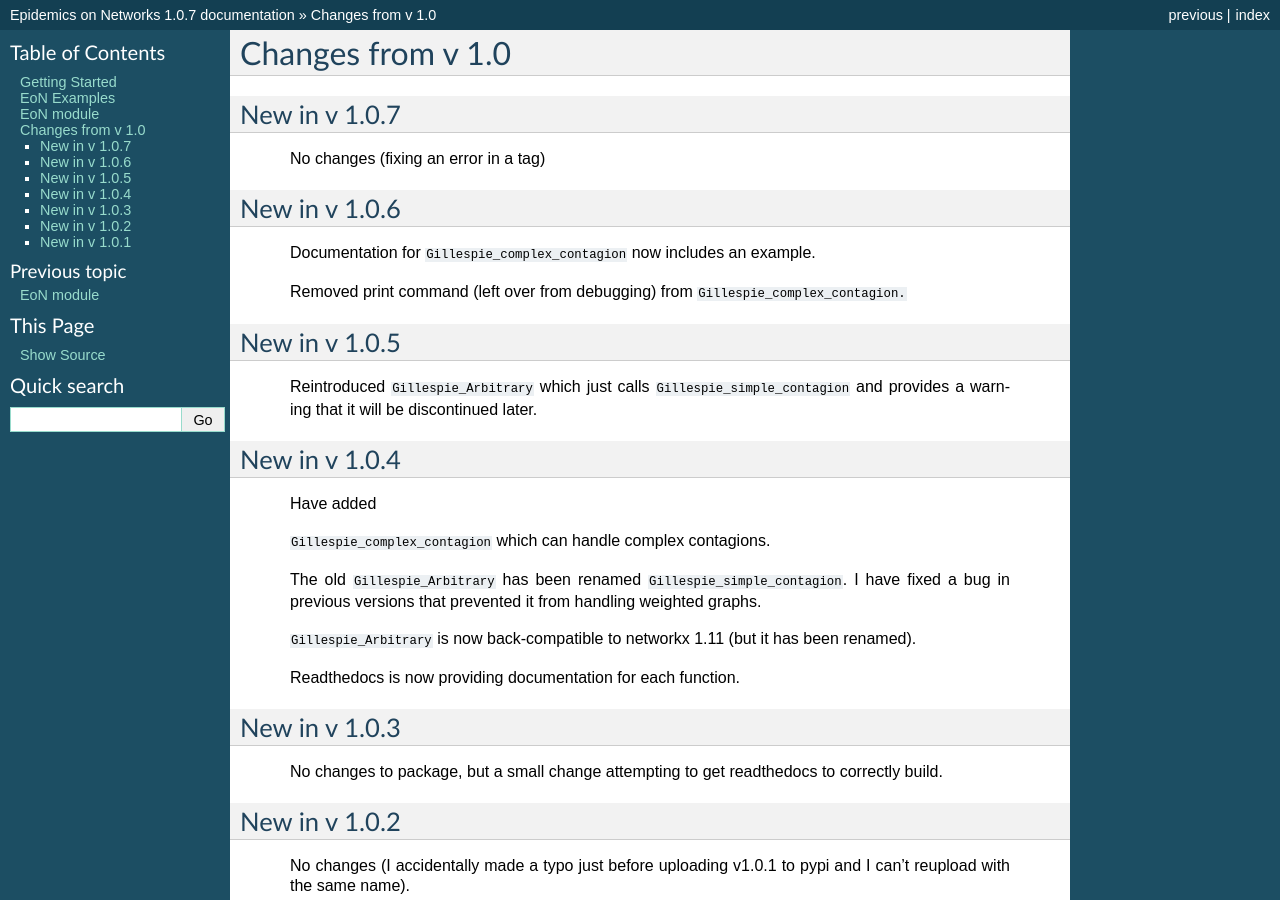
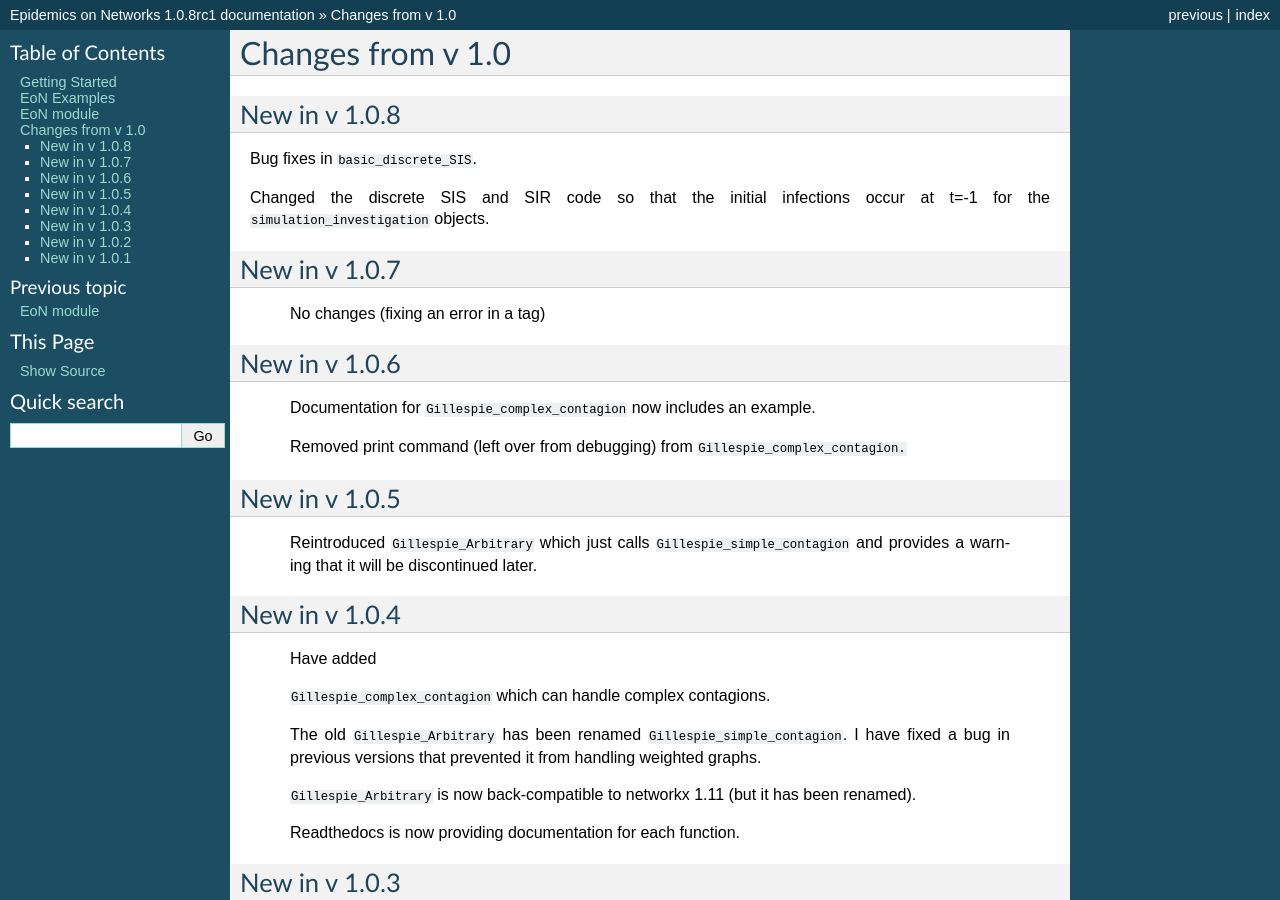
Before and after one commit to springer-math/Mathematics-of-Epidemics-on-Networks, a Sphinx documentation site: the page built from docs/Changes.rst, in a window 1280 px wide and 900 px high. Built offline with Sphinx 7.4.7, drawn with Linux system fonts in a browser that asks for light colours; some of the changed text lies outside the part shown.

Commit message:
Correct bugs in basic_discrete_SIS code. updated discrete SIS and SIR so that initial infections occur at t=-1

```diff
--- a/EoN/__init__.py
+++ b/EoN/__init__.py
@@ -38,7 +38,7 @@ We start with a few useful auxiliary functions
 '''
 
 __author__ = "Joel C. Miller, Istvan Z. Kiss, and Peter Simon"
-__version__ = "1.0.7"
+__version__ = "1.0.8rc1"
 
 
 #__all__ =
--- a/docs/Changes.rst
+++ b/docs/Changes.rst
@@ -1,5 +1,13 @@
 Changes from v 1.0
 ==================
+
+New in v 1.0.8
+--------------
+Bug fixes in ``basic_discrete_SIS``.
+
+Changed the discrete SIS and SIR code so that the initial infections occur at
+t=-1 for the ``simulation_investigation`` objects.
+
 
 New in v 1.0.7
 ----------------
--- a/docs/conf.py
+++ b/docs/conf.py
@@ -59,9 +59,9 @@ author = u'Joel Miller, Istvan Kiss, Peter Simon'
 # built documents.
 #
 # The short X.Y version.
-version = u'1.0,7'
+version = u'1.0.8'
 # The full version, including alpha/beta/rc tags.
-release = u'1.0.7'
+release = u'1.0.8rc1'
 
 # The language for content autogenerated by Sphinx. Refer to documentation
 # for a list of supported languages.
--- a/docs/index.rst
+++ b/docs/index.rst
@@ -2,7 +2,7 @@ Welcome to Epidemics on Networks's documentation!
 =================================================
 
 
-**EoN** (Epidemics on Networks)  is a Python module that provides tools to study
+**EoN** (Epidemics on Networks) is a Python module that provides tools to study
 the spread of SIS and SIR diseases in networks.
 
 **Support EoN**:
--- a/setup.py
+++ b/setup.py
@@ -19,12 +19,12 @@ from distutils.core import setup
 
 setup(name='EoN',
       packages = ['EoN'],
-      version='1.0.7',  #http://semver.org/
+      version='1.0.8rc1',  #http://semver.org/
       description = 'Epidemics on Networks',
       author = 'Joel C. Miller, Istvan Z. Kiss, and Peter Simon',
       author_email = 'joel.c.miller.research@gmail.com',
       url = 'https://springer-math.github.io/Mathematics-of-Epidemics-on-Networks/',
-      download_url = 'https://github.com/springer-math/Mathematics-of-Epidemics-on-Networks/archive/1.0.7.tar.gz',
+      #download_url = 'https://github.com/springer-math/Mathematics-of-Epidemics-on-Networks/archive/1.0.8.tar.gz',
       keywords = ['Epidemics on Networks', 'Epidemic Sonnet Works'],
       install_requires = [
           'networkx',
```
Also changed, not shown: 1 other file.
